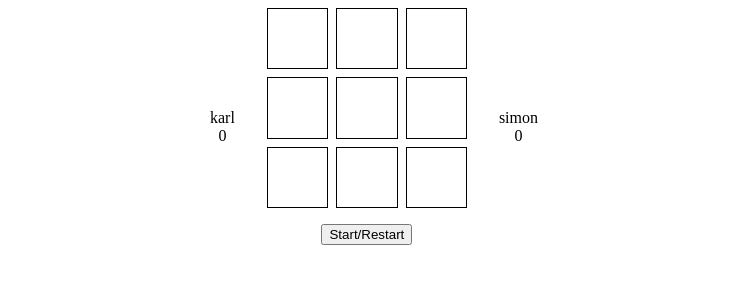
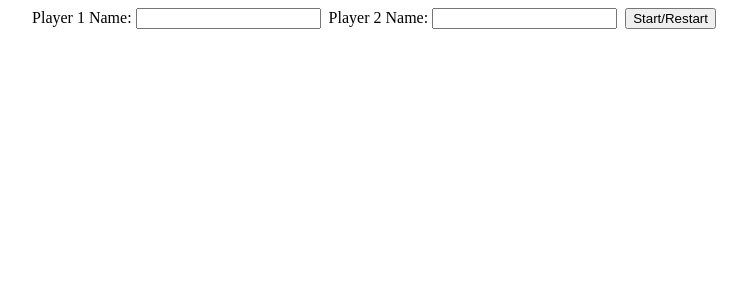
Before and after one commit to karl-perkins/tic-tac-toe, a plain HTML site: page index.html in a window 1280 px wide. Shown: the whole page, without its empty margins (266-1013 px from the left). Drawn offline with Linux system fonts and the light colour scheme.

Commit message:
Add input for player names and start game

```diff
--- a/index.html
+++ b/index.html
@@ -9,18 +9,28 @@
 	</head>
 	<body>
 		<div class="container">
+			<form>
+				<div class="form-group">
+					<label for="player-1-name">Player 1 Name:</label>
+					<input type="text" name="player1Name" id="player-1-name" required>
+				</div>
+				<div class="form-group">
+					<label for="player-2-name">Player 2 Name:</label>
+					<input type="text" name="player2Name" id="player-2-name" required>
+				</div>
+				<button type="submit">Start/Restart</button>
+			</form>
+			<div id="game-wrapper">
 				<div id="player1" class="player">
 					<div class="name"></div>
 					<div class="score"></div>
 				</div>
-			<div id="gameboard-wrapper">
 				<div id="gameboard"></div>
-				<button id="restart-button">Start/Restart</button>
-			</div>
 				<div id="player2" class="player">
 					<div class="name"></div>
 					<div class="score"></div>
 				</div>
 			</div>
+		</div>
 	</body>
 </html>
--- a/script.js
+++ b/script.js
@@ -42,9 +42,7 @@ function createPlayer(name, marker) {
 	return { name, marker, getWinCount, setWinCount };
 }
 
-const gameController = (function () {
-	const player1Name = 'karl';//prompt("Enter name for 1st player:");
-	const player2Name = 'simon';//prompt("Enter name for 2nd player:");
+function gameController (player1Name, player2Name) {
 	const gameboard = createGameboard();
 	const players = [ createPlayer(player1Name, 'X'), createPlayer(player2Name, 'O') ];
 	const winCombos = [
@@ -96,9 +94,10 @@ const gameController = (function () {
 	}
 
 	return { gameboard, getActivePlayer, getPlayer1, getPlayer2, playRound };
-})();
+};
 
-const displayController = (function (gameController) {
+const displayController = (function () {
+	let game;
 
 	const gameboardElement = document.querySelector('#gameboard');
 	function updateScreen(gameboard) {
@@ -113,11 +112,11 @@ const displayController = (function (gameController) {
 				gameboardElement.append(cell);
 			});
 
-			document.querySelector('#player1 > .name').textContent = gameController.getPlayer1().name;
-			document.querySelector('#player2 > .name').textContent = gameController.getPlayer2().name;
+			document.querySelector('#player1 > .name').textContent = game.getPlayer1().name;
+			document.querySelector('#player2 > .name').textContent = game.getPlayer2().name;
 
-			document.querySelector('#player1 > .score').textContent = gameController.getPlayer1().getWinCount();
-			document.querySelector('#player2 > .score').textContent = gameController.getPlayer2().getWinCount();
+			document.querySelector('#player1 > .score').textContent = game.getPlayer1().getWinCount();
+			document.querySelector('#player2 > .score').textContent = game.getPlayer2().getWinCount();
 		});
 	}
 
@@ -125,13 +124,17 @@ const displayController = (function (gameController) {
 		gameboardElement.addEventListener('click', e => {
 			const rowId = e.target.getAttribute('data-row-index-number');
 			const columnId = e.target.getAttribute('data-column-index-number');
-			gameController.playRound(rowId, columnId);
-			updateScreen(gameController.gameboard.getBoard());
+			game.playRound(rowId, columnId);
+			updateScreen(game.gameboard.getBoard());
 		});
 	}
 
-
-	updateScreen(gameController.gameboard.getBoard());
-	clickHandler();
-
-})(gameController);
+	const formElement = document.querySelector('form');
+	formElement.addEventListener('submit', (e) => {
+		e.preventDefault();
+		const formData = new FormData(formElement);
+		game = gameController(formData.get('player1Name'), formData.get('player2Name'));
+		updateScreen(game.gameboard.getBoard());
+		clickHandler();
+	})
+})();
--- a/style.css
+++ b/style.css
@@ -1,11 +1,3 @@
-#gameboard-wrapper {
-  display: flex;
-  flex-direction: column;
-  gap: 1rem;
-  justify-content: center;
-  align-items: center;
-}
-
 #gameboard {
   width: 200px;
   height: 200px;
@@ -26,8 +18,10 @@
 
 .container {
   display: flex;
+  flex-direction: column;
   align-items: center;
   justify-content: center;
+  gap: 0.5rem;
 }
 
 .player {
@@ -36,3 +30,12 @@
   align-items: center;
   justify-content: center;
 }
+
+#game-wrapper {
+  display: flex;
+}
+
+form {
+  display: flex;
+  gap: 0.5rem
+}
```
Lines whose indentation alone changed are shown as unchanged.
